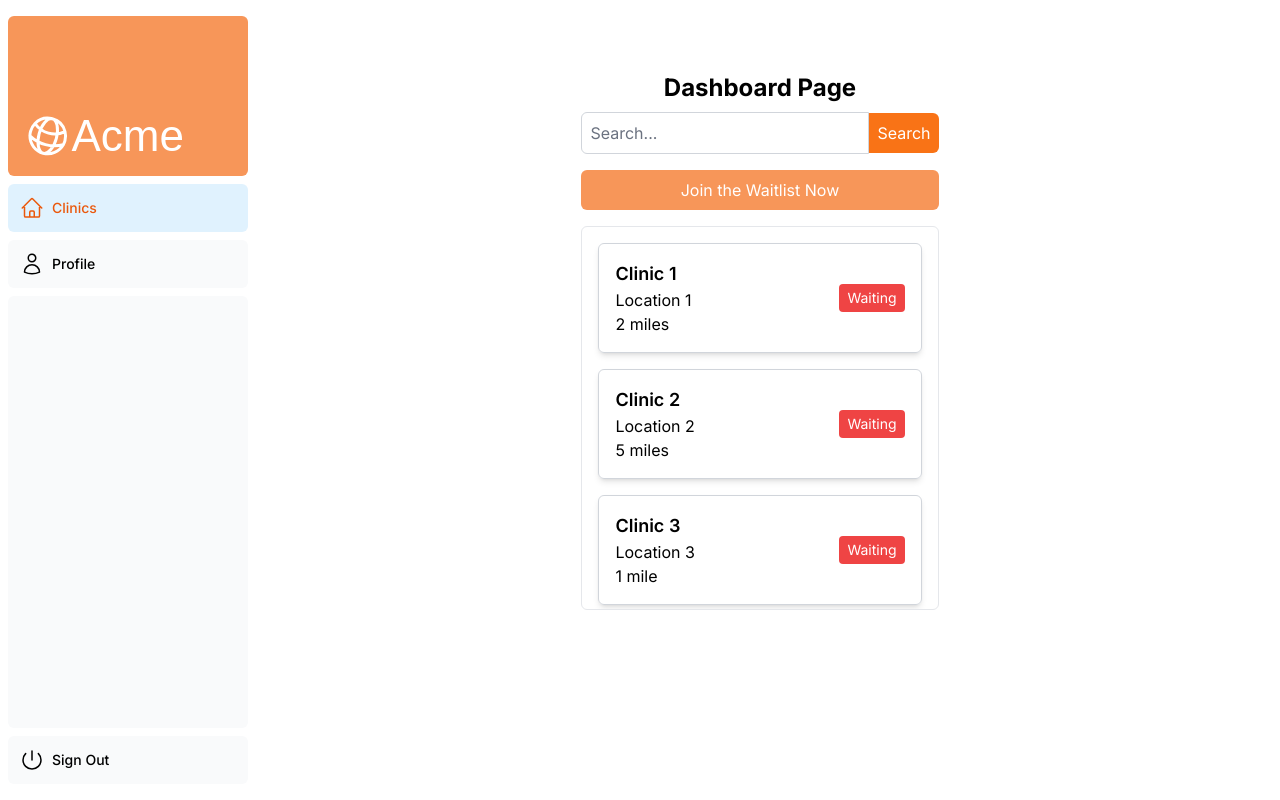
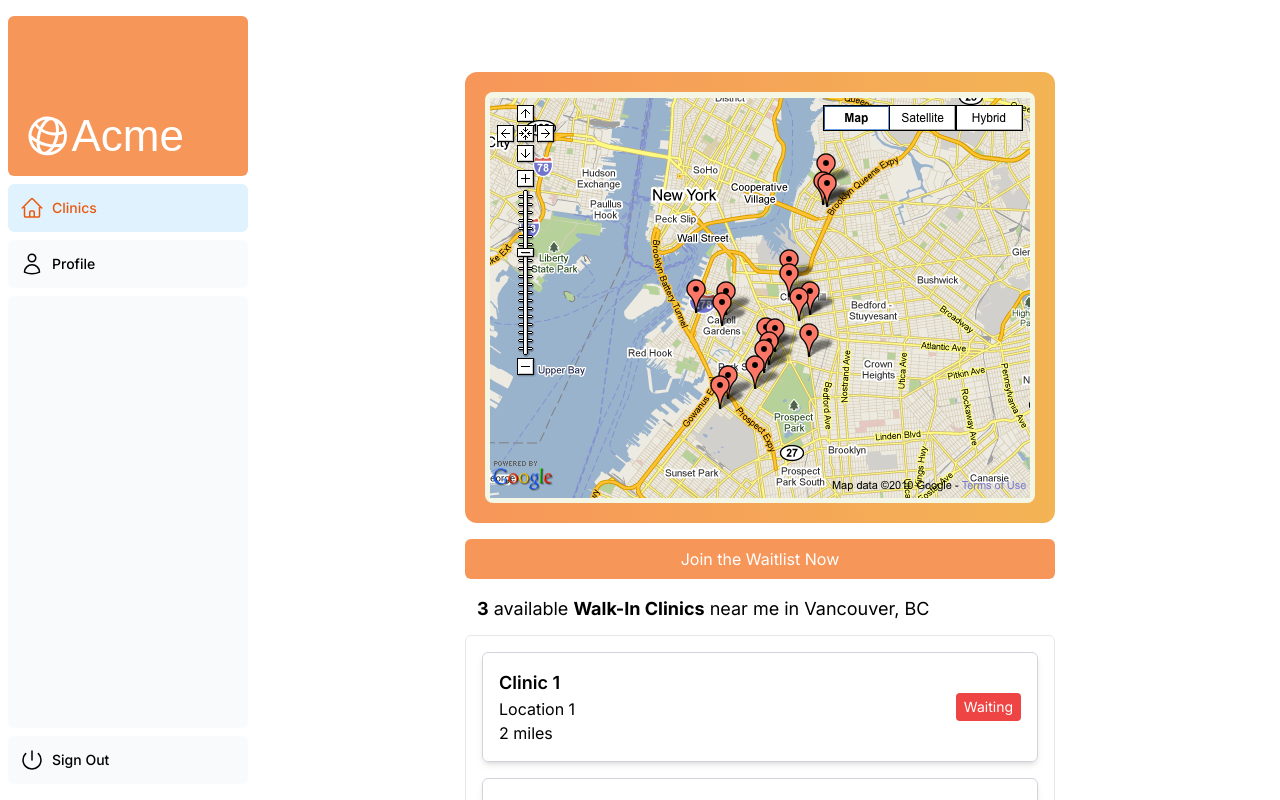
Before and after one commit to rwonger/skip-the-clinics, a Next.js app: page /dashboard in a window 1280 px wide. Built offline with nearby package versions, Linux system fonts and the light colour scheme; a web font is replaced by a local one.

Commit message:
added styling to dashboard

```diff
--- a/app/dashboard/page.tsx
+++ b/app/dashboard/page.tsx
@@ -27,12 +27,20 @@ export default function Page() {
   };
 
   return (
+    <div>
+      {/* <meta charSet="utf-8" />
+      <meta name="viewport" content="width=device-width, initial-scale=1, shrink-to-fit=no" />
+      <link href="https://fonts.googleapis.com/css?family=Lato:300,400,700,900&display=swap" rel="stylesheet" />
+      <link rel="stylesheet" href="https://stackpath.bootstrapcdn.com/font-awesome/4.7.0/css/font-awesome.min.css" /> */}
       <div className="flex justify-center items-start p-6">
         {/* Left Column */}
-      <div className="flex flex-col items-center mr-4">
+        <div className="flex flex-col items-center mr-4 ">
           <div className="text-center mb-4">
-          <h1 className="text-2xl font-bold mb-2">Dashboard Page</h1>
-          <form onSubmit={handleSearch}>
+            <div className='p-5 rounded-xl bg-gradient-to-r from-clinicCustomColor-400 to-clinicCustomColor-500'>
+              {/* <h1 className="text-3xl text-white font-semibold mb-2 p-1">Available Walk-In Clinics Near You</h1> */}
+              <img className="rounded-lg" src="/map_pic.png"></img>
+            </div>
+            {/* <form onSubmit={handleSearch}>
             <div className="flex justify-center items-center">
               <input
                 type="text"
@@ -48,13 +56,17 @@ export default function Page() {
                 Search
               </button>
             </div>
-          </form>
+          </form> */}
             <button
               onClick={handleJoinWaitlist}
               className="mt-4 p-2 w-full bg-clinicCustomColor-400 text-white rounded-md hover:bg-orange-500 transition duration-300"
             >
               Join the Waitlist Now
             </button>
+          </div>
+
+          <div className='mr-auto px-3 pb-3'>
+            <h3 className='text-lg'><b>3</b> available <b>Walk-In Clinics</b> near me in Vancouver, BC</h3>
           </div>
           <div className="overflow-y-auto h-96 w-full border border-gray-200 p-4 rounded-md">
             {clinics.map((clinic, index) => (
@@ -78,5 +90,7 @@ export default function Page() {
 
 
       </div>
+    </div>
+
   );
 }
```
Lines whose indentation alone changed are shown as unchanged.
